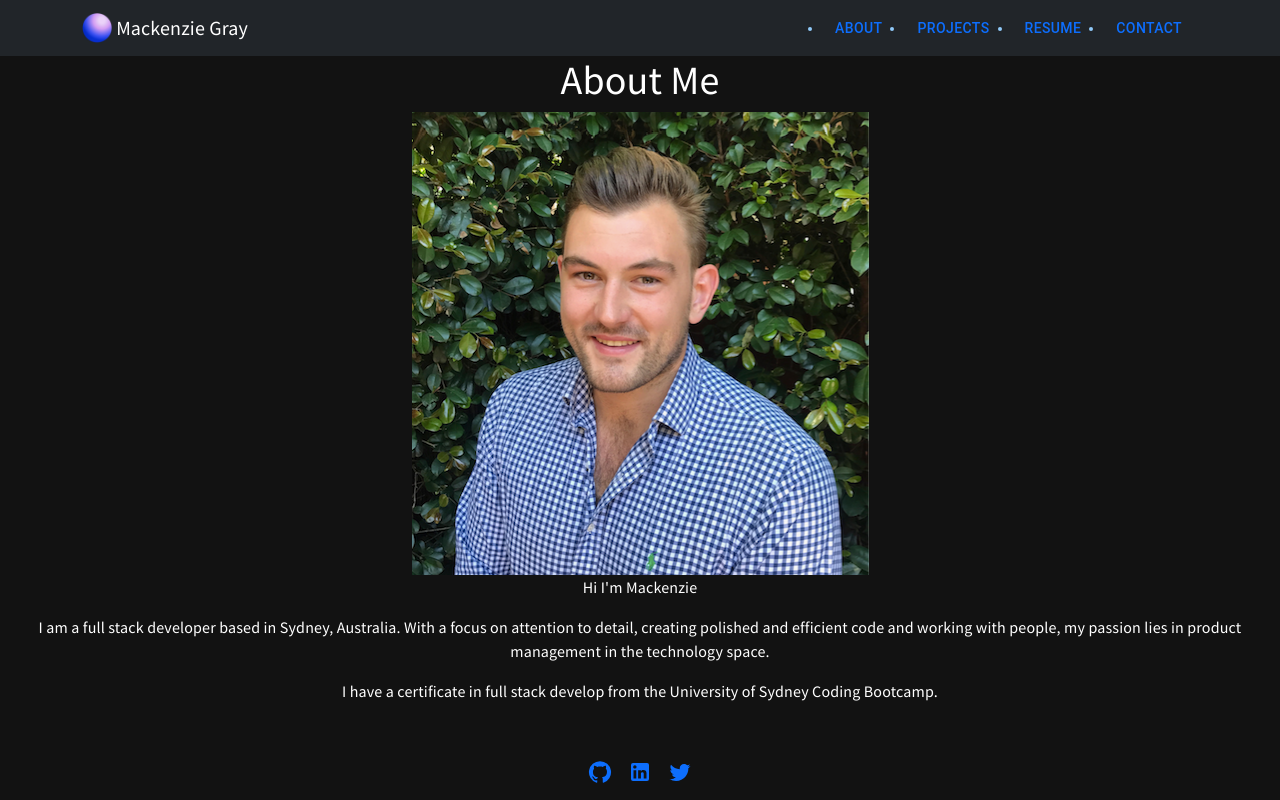
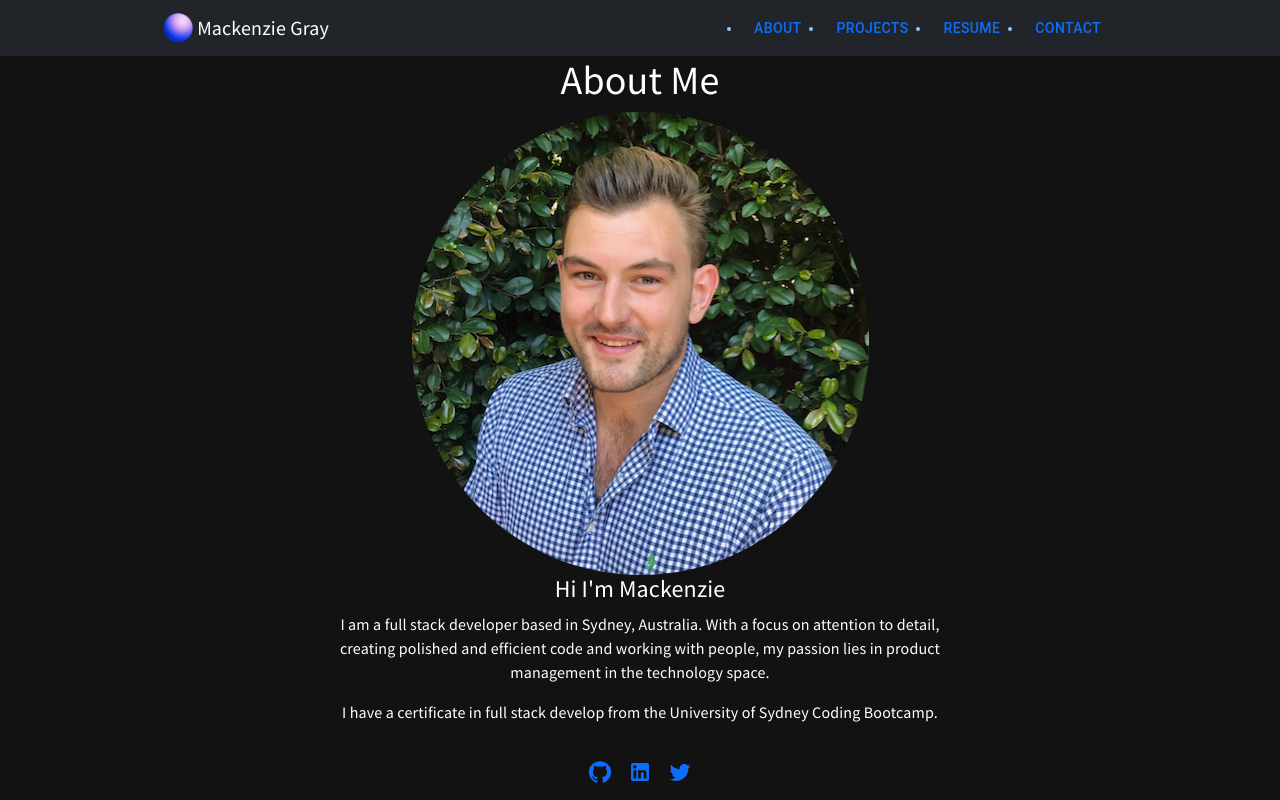
Before and after one commit to mdkgray/portfoligray, a React (Create React App) app: page /About in a window 1280 px wide. Built offline with nearby package versions, Linux system fonts and the light colour scheme.

Commit message:
format navbar

```diff
--- a/src/components/Header.js
+++ b/src/components/Header.js
@@ -8,8 +8,8 @@ function Header() {
 
     return (
     <div>
-        <Navbar bg="dark" variant="dark">
-            <Container>
+        <Navbar bg="dark" variant="dark" className="row">
+            <Container className="container width-100% d-flex justify-content-around">
                 <Navbar.Brand href="about">
                     <img
                     alt="zorb"
--- a/src/components/Pages/About.js
+++ b/src/components/Pages/About.js
@@ -3,10 +3,12 @@ import React from 'react';
 
 export default function About() {
     return (
-    <div>
+    <div className="container">
         <h1>About Me</h1>
-        <img src={process.env.PUBLIC_URL + '/assets/images/headshot.png'} alt={'headshot'}></img>
-        <p>Hi I'm Mackenzie</p>
+        <img src={process.env.PUBLIC_URL + '/assets/images/headshot.png'} alt={'headshot'} className="img-fluid rounded-circle"></img>
+        <br />
+        <div className="container col-md-7 text-break">
+            <h4>Hi I'm Mackenzie</h4>
             <p>
                 I am a full stack developer based in Sydney, Australia. With a focus on attention to detail, creating polished and efficient code and working with people, my passion lies in product management in the technology space.
             </p>
@@ -14,5 +16,6 @@ export default function About() {
                 I have a certificate in full stack develop from the University of Sydney Coding Bootcamp.
             </p>
         </div>
+    </div>
     );
 }
```
Lines whose indentation alone changed are shown as unchanged.
